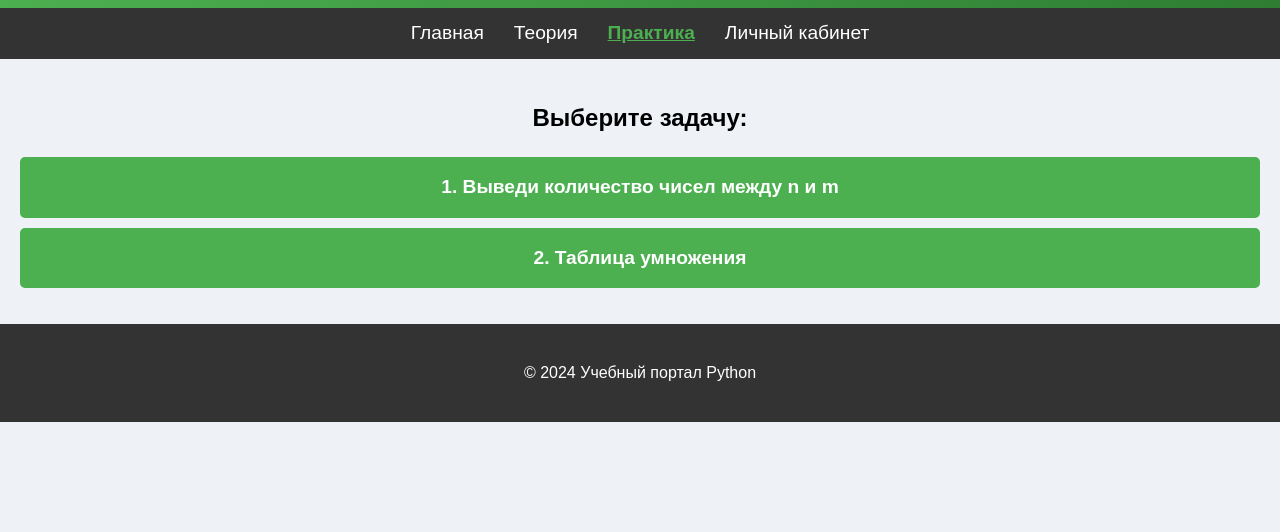
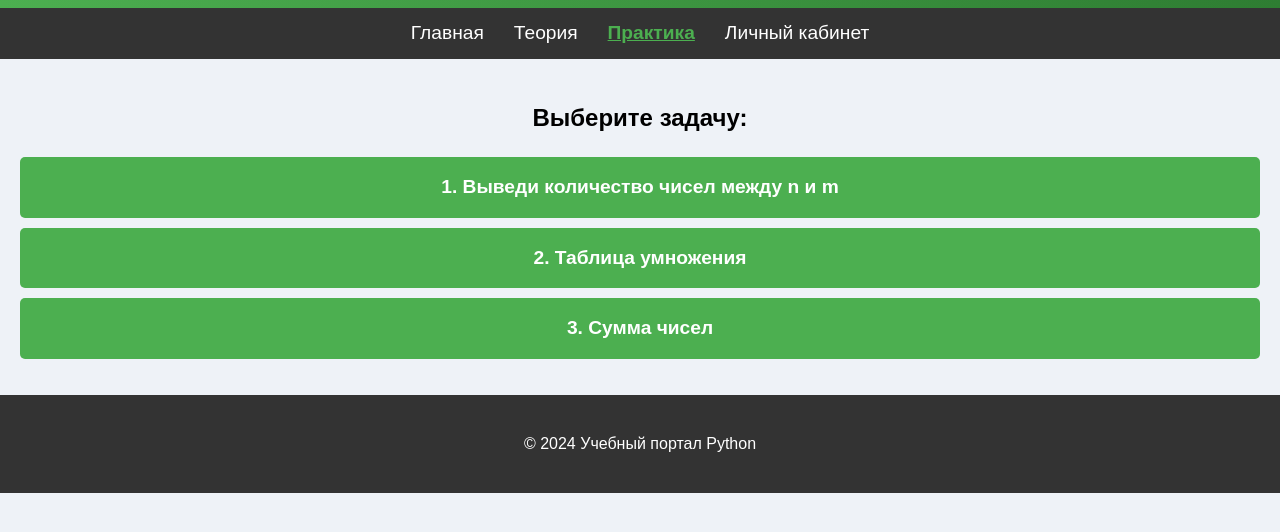
Before and after one commit to Bixen7135/Bixen7135.github.io, a plain HTML site: page practice.html in a window 1280 px wide. Shown: the part 96-628 px from the top of the page. Drawn offline with Linux system fonts and the light colour scheme.

Commit message:
Update practice.html

```diff
--- a/practice.html
+++ b/practice.html
@@ -173,6 +173,7 @@
    <ul>
      <li><a href="task1.html">1. Выведи количество чисел между n и m</a></li>
      <li><a href="task2.html">2. Таблица умножения</a></li>
+     <li><a href="task3.html">3. Сумма чисел</a></li>
    </ul>
  </main>
 
```
